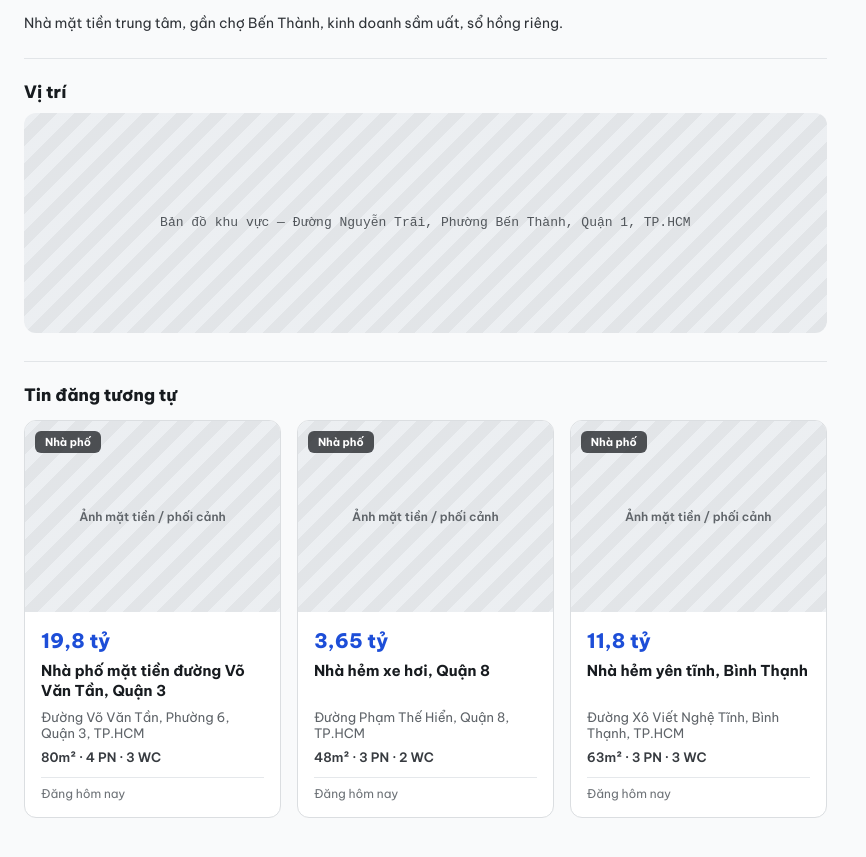
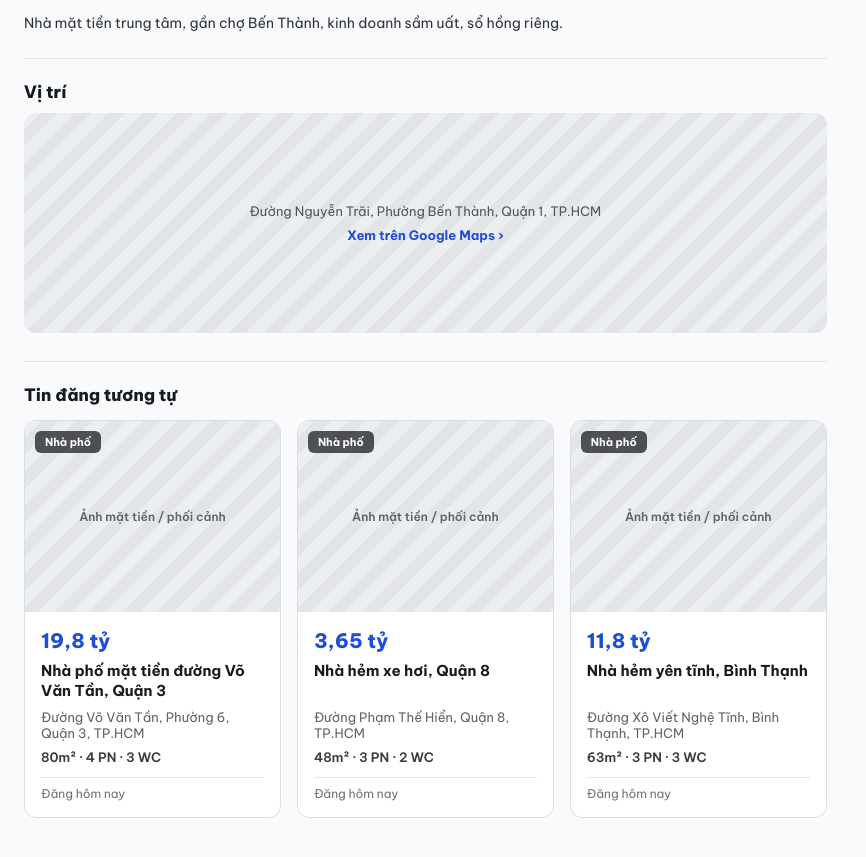
Before and after one commit to sungphamdinh/real-estate-listing-site, a Next.js app: page /properties/mock-1 in a window 1280 px wide. Shown: the part 948-1805 px from the top of the page, without its empty margins (0-866 px from the left). Built offline with nearby package versions, Linux system fonts and the light colour scheme; no server answers.

Commit message:
make Vị trí section link to Google Maps for the property address
Was a static placeholder box with no interaction. Now an <a> to
https://www.google.com/maps/search/?api=1&query=<address>, opens in
a new tab.

Co-Authored-By: Claude Sonnet 5 <noreply@anthropic.com>

```diff
--- a/components/PropertyDetail.tsx
+++ b/components/PropertyDetail.tsx
@@ -103,7 +103,10 @@ export default function PropertyDetail({
 
           <div style={{ borderTop: "1px solid oklch(0.92 0.005 250)", marginTop: 22, paddingTop: 22 }}>
             <h3 style={{ fontSize: 17, fontWeight: 800, margin: "0 0 10px" }}>Vị trí</h3>
-            <div
+            <a
+              href={`https://www.google.com/maps/search/?api=1&query=${encodeURIComponent(property.address)}`}
+              target="_blank"
+              rel="noopener noreferrer"
               style={{
                 width: "100%",
                 height: 220,
@@ -111,17 +114,23 @@ export default function PropertyDetail({
                 background:
                   "repeating-linear-gradient(135deg, oklch(0.95 0.005 250) 0px, oklch(0.95 0.005 250) 12px, oklch(0.92 0.005 250) 12px, oklch(0.92 0.005 250) 24px)",
                 display: "flex",
+                flexDirection: "column",
                 alignItems: "center",
                 justifyContent: "center",
-                fontFamily: "monospace",
+                gap: 8,
                 fontSize: 13,
                 color: "oklch(0.45 0.01 250)",
                 textAlign: "center",
                 padding: 16,
+                textDecoration: "none",
+                cursor: "pointer",
               }}
             >
-              Bản đồ khu vực — {property.address}
-            </div>
+              <span>{property.address}</span>
+              <span style={{ fontSize: 13, fontWeight: 700, color: "var(--accent)" }}>
+                Xem trên Google Maps ›
+              </span>
+            </a>
           </div>
 
           {related.length > 0 && (
```
